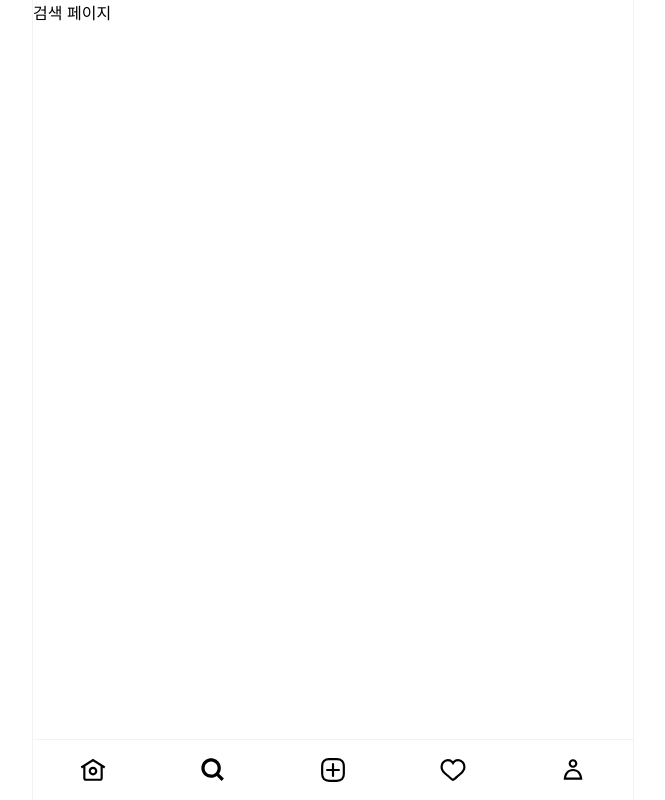
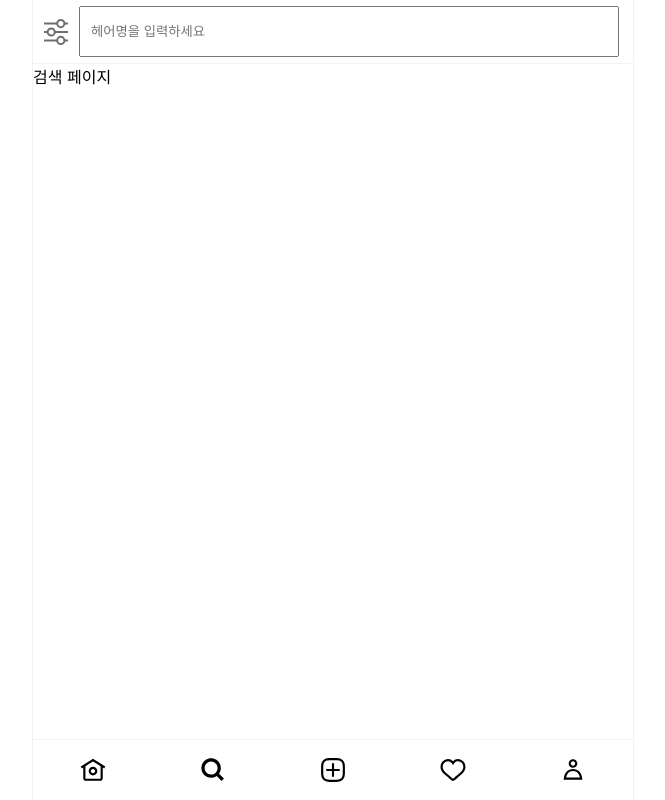
Before and after one commit to Neulbom1234/Neulbom, a Next.js app in the folder front/: page /search in a window 1280 px wide. Shown: the whole page, without its empty margins (307-972 px from the left). Built offline with nearby package versions, Linux system fonts and the light colour scheme.

Commit message:
검색 페이지(1)
search 페이지에 layout 추가

```diff
--- /dev/null
+++ b/front/src/app/(main)/search/_component/Header.tsx
@@ -0,0 +1,30 @@
+"use client"
+
+import style from './header.module.css';
+import { useState, ChangeEventHandler } from 'react';
+
+export default function Header() {
+  const [searchQuery, setSearchQuery] = useState<string>('');
+
+  const onChangeSearchQuery: ChangeEventHandler<HTMLInputElement> = (e) => { setSearchQuery(e.target.value) };
+
+  return (
+    <>
+      <div className={style.header}>
+        <div className={style.categoryButton}>
+          <svg width={26} height={26} viewBox="0 0 12 13" fill="none" xmlns="http://www.w3.org/2000/svg">
+            <path d="M10.2 2.3C10.2 3.29411 9.39411 4.1 8.4 4.1C7.40589 4.1 6.6 3.29411 6.6 2.3M10.2 2.3C10.2 1.30589 9.39411 0.5 8.4 0.5C7.40589 0.5 6.6 1.30589 6.6 2.3M10.2 2.3H12M6.6 2.3H0M5.4 6.5C5.4 7.49411 4.59411 8.3 3.6 8.3C2.60589 8.3 1.8 7.49411 1.8 6.5M5.4 6.5C5.4 5.50589 4.59411 4.7 3.6 4.7C2.60589 4.7 1.8 5.50589 1.8 6.5M5.4 6.5H12M1.8 6.5H0M10.2 10.7C10.2 11.6941 9.39411 12.5 8.4 12.5C7.40589 12.5 6.6 11.6941 6.6 10.7M10.2 10.7C10.2 9.70589 9.39411 8.9 8.4 8.9C7.40589 8.9 6.6 9.70589 6.6 10.7M10.2 10.7H12M6.6 10.7H0" stroke="#6e6e6e"></path>
+          </svg>
+        </div>
+        <form>
+          <div className={style.inputDiv}>
+            <input id="searchQuery" className={style.input} type="text" placeholder="헤어명을 입력하세요"
+              value={searchQuery}
+              onChange={onChangeSearchQuery}
+            />
+          </div>
+        </form>
+      </div>
+    </>
+  )
+}
--- /dev/null
+++ b/front/src/app/(main)/search/_component/header.module.css
@@ -0,0 +1,56 @@
+.header {
+  align-items: center;
+  background-color: white;
+  height: 64px;
+  display: flex;
+  justify-content: flex-start;
+  position: relative;
+  border-color: rgb(239, 243, 244);
+  border-bottom-width: 1px;
+  border-bottom-style: solid;
+}
+
+.categoryButton {
+  margin: 16px 10px;
+  display: flex;
+  justify-content: center;
+  align-items: center;
+  border: none;
+  background: none;
+  cursor: pointer;
+}
+.form {
+  display: flex;
+  flex-grow: 1;
+  height: 100%;
+}
+
+.inputDiv {
+  display: flex;
+  flex-grow: 1;
+  height: 100%;
+  align-items: center;
+}
+
+.input{
+  padding: 16px 10px;
+  margin-right: 10px;
+}
+
+@media all and (min-width: 300px) {
+  .header {
+    width: 100dvw;
+  }
+  .input {
+    width: calc(100dvw - 60px);
+  }
+}
+
+@media all and (min-width: 602px) {
+  .header {
+    width: 602px;
+  }
+  .input {
+    width: 540px;
+  }
+}
--- /dev/null
+++ b/front/src/app/(main)/search/layout.tsx
@@ -0,0 +1,13 @@
+import {ReactNode} from "react";
+import Header from "./_component/Header";
+
+type Prop = {children: ReactNode};
+
+export default function SearchLayout({children}: Prop) {
+  return (
+    <>
+      <Header/>
+      {children}
+    </>
+  )
+}
```
